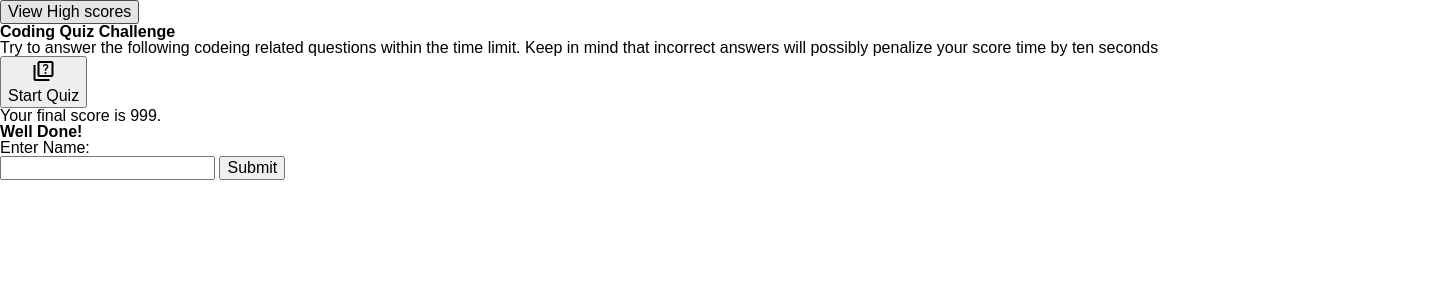
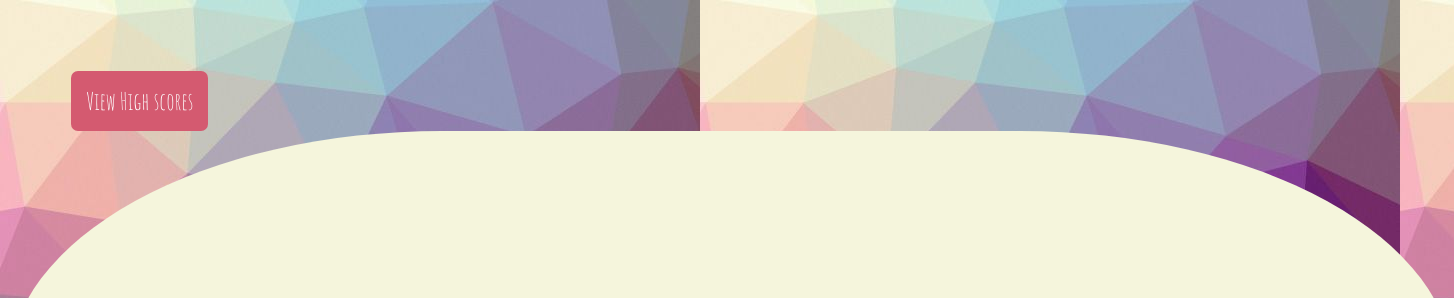
Before and after one commit to mariather/Code-quiz-website, a plain HTML site: page index.html in a window 1280 px wide. Shown: the top 298 px of the page, 1454 px wide, since content can reach past the window. Drawn offline with nearby package versions, Linux system fonts and the light colour scheme.

Commit message:
update CSS

```diff
--- a/Assets/style.css
+++ b/Assets/style.css
@@ -1,33 +1,140 @@
 
- *{
-    margin: 0;
-    box-sizing: border-box;
+body {
+    position: relative;
+    margin: 0.5rem;
+    min-height: 98vh;
+    background-image: url(./../Images/Background.jpg) ;
+    color: black;
+    font-family: 'Amatic SC', cursive;
+
 }
 
-
-  html {
+header {
+    display: flex;
+    align-content: space-between;
+    justify-content: space-between;
+    width: 100%;
     height: 100%;
 }
 
-  body {
-    min-height: 100%;
-    line-height: 1;
-    font-family: sans-serif;
+#display-highscore-div > button,
+#highscore-input-div > button,
+header button {
+    text-decoration: none;
+    background: rgb(212, 90, 112) ;
+    color: rgb(255, 255, 255);
+    border: 0;
+    border-radius: 7px;
+    padding: 15px 15px 15px 15px;
+    font-size: 150%;
+    font-family: 'Amatic SC', cursive;
+    margin-left: 5%;
+    margin-top: 5%;
+
+}
+
+ #timer {
+    font-size: 400%;
+}
+
+header p {
+    padding: 3px 10px 3px 10px;
+}
+
+main {
+    display: flex;
+    flex-direction: column;
+    align-items: center;
+    width: 80%;
+    padding: 20vh 20vw 5vh 14vw;
+    background-color: beige;
+    border-radius: 30%;
+
+}
+
+main h1 {
+    margin: 3vh;
+    font-size: 350%;
+    text-align: center;
+
+}
+
+main > div,
+#instructions {
+    padding: 0 15% 0 15%;
+    text-align: center;
+    font-size: 300%;
+
+
+}
+
+main > button {
+    margin: 3vh;
+    width: max-content;
+    padding: 0 10px 0 10px;
+
+
+    border: 0;
+    border-radius: 7px;
+    font-size: 150%;
+}
+
+main > ul {
+    align-self: flex-start;
+    margin-left: 15%;
+
+}
+
+main > ul li {
+    margin: 3vh;
+    width: max-content;
+    min-width: 10vw;
+    padding: 5px 10px 5px 10px;
+
+    border: 0;
+    border-radius: 7px;
+    font-size: 250%;
+}
+
+main > div {
+    justify-content: flex-start;
+    display: none;
+}
+
+main > div > * {
+    margin: 1rem;
+}
+
+#submit-highscore-div button:hover,
+#display-highscore-div button:hover,
+body button:hover,
+main > ul li:hover {
+
+    cursor: pointer;
+}
+
+footer {
+    position: absolute;
+    height: 5vh;
+    width: 100%;
+    bottom: 0;
+    text-align: center;
+}
+
+#highscore-input-div {
+    display: flex;
+    justify-content: center;
     align-items: center;
 }
 
-  h1, h2, h3, h4, h5, h6 {
-    font-size: 100%;
+#highscore-input-div > *{
+    margin: 0.5rem;
 }
 
-
-  input, select, option, optgroup, textarea, button,
-  pre, code {
-    font-size: 100%;
-    font-family: inherit;
+#highscore-input-div > p {
+    display: inline;
 }
 
-
-  ol, ul {
-    list-style: none;
+#highscore-input-div > input {
+    width:30%;
 }
```
Also changed, not shown: 2 other files. Lines whose indentation alone changed are shown as unchanged.
